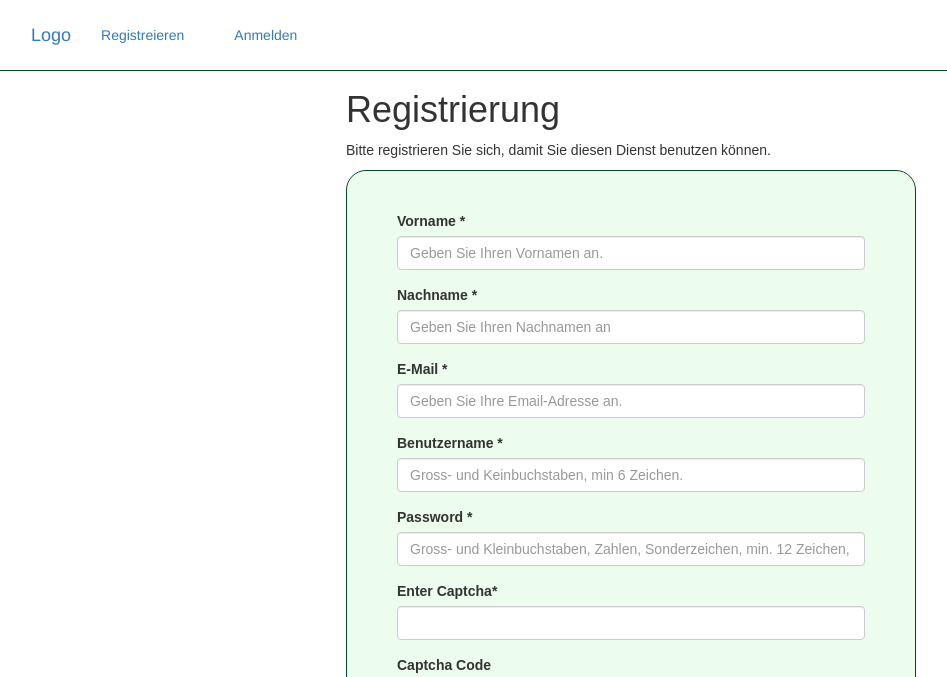
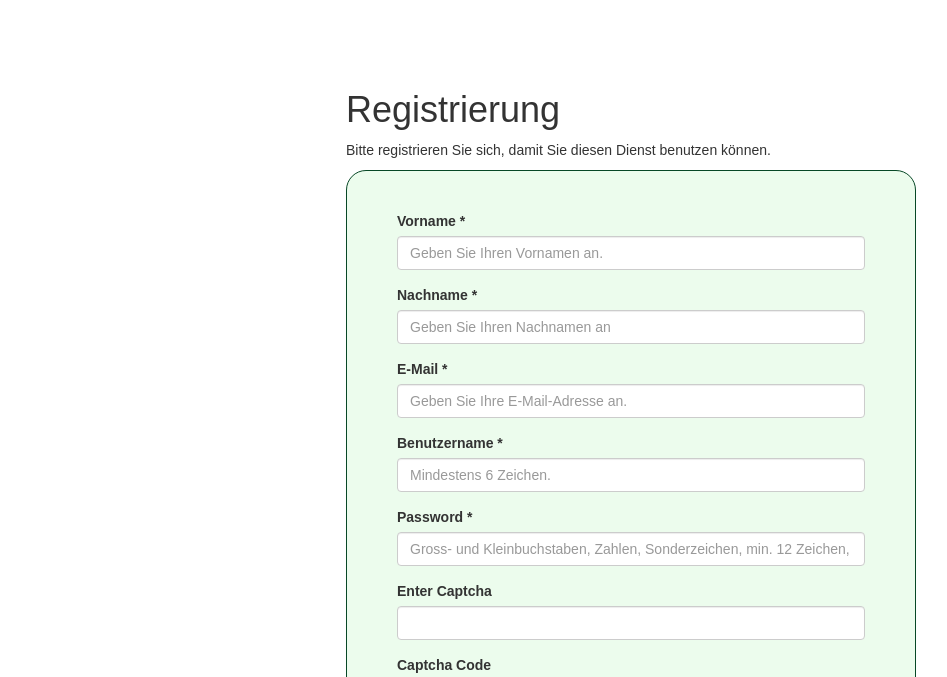
Before and after one commit to mgasche/iTechTracker, a PHP site: page /register.php in a window 1280 px wide. Shown: the top 677 px of the page, without its empty margins (9-956 px from the left). Run offline with PHP 8.4, Linux system fonts and the light colour scheme; some libraries are stand-ins or nearby versions.

Commit message:
Register, Login, Session, Logout, Footer
Die Funktionen Register und Login mit DB Connector überarbeitet und optimiert. Zudem Logout hinzugefügt. Auch Session Handling mit dynamischer Navbar implementiert.

```diff
--- a/include/db-register.inc.php
+++ b/include/db-register.inc.php
@@ -1,30 +1,33 @@
 <?php
 // Wurden Daten mit "POST" gesendet?
 if ($_SERVER['REQUEST_METHOD'] == "POST") {
-    // Validierung mit htmlspecialchars() und trim()
 
+    $error = '';
+
+    // Servervalidierung Validierung
+    // Überprüfen erforderlichen Felder und Trimmen und htmlspecialchars
     if (isset($_POST['firstname'])) {
         $firstname = htmlspecialchars(trim($_POST['firstname']));
-        if (empty($firstname) or strlen($firstname) < 30) {
-            $error .= "Geben Sie bitte einen korrekten Vornamen ein";
+        if (empty($firstname)) {
+            $error .= "Geben Sie bitte Ihren Vornamen ein. ";
         }
     }
     if (isset($_POST['lastname'])) {
         $lastname = htmlspecialchars(trim($_POST['lastname']));
-        if (empty($lastname) or strlen($lastname) < 30) {
-            $error .= "Geben Sie bitte einen korrekten Nachnamen ein";
+        if (empty($lastname)) {
+            $error .= "Geben Sie bitte Ihren Nachnamen ein. ";
         }
     }
     if (isset($_POST['email'])) {
         $email = htmlspecialchars(trim($_POST['email']));
-        if (empty($email) or strlen($email) < 100) {
-            $error .= "Geben Sie bitte eine korrekte Email-Adresse ein";
+        if (!filter_var($email, FILTER_VALIDATE_EMAIL)) {
+            $error .= "Geben Sie bitte eine gültige E-Mail-Adresse ein. ";
         }
     }
     if (isset($_POST['username'])) {
         $username = htmlspecialchars(trim($_POST['username']));
-        if (empty($username) or strlen($username) < 30) {
-            $error .= "Geben Sie bitte einen korrekten Benutzernamen ein";
+        if (empty($username) || strlen($username) < 6) {
+            $error .= "Der Benutzername muss mindestens 6 Zeichen lang sein. ";
         }
     }
 
@@ -52,8 +55,9 @@ if ($_SERVER['REQUEST_METHOD'] == "POST") {
         // Statement schliessen
         $stmt->close();
         // Weiterleiten auf Login seite
-        //header ("Location: login.php"); //Deaktiviert um Fehlermeldungen zu sehen
+        header ("Location: login.php"); //Deaktivieren um Fehlermeldungen zu sehen.
     }
 }
 // Datenbankverbindung schliessen
 $dbconn->close();
+?>
--- a/include/dbconnector.inc.php
+++ b/include/dbconnector.inc.php
@@ -1,14 +1,11 @@
 <?php
-// Datenbankverbindung herstellen
+// DB Zugangsdaten
 $dbservername = "localhost";
 $dbusername = "itechtracker";
 $dbpassword = "TrvM]s9(SwNzls_A";
 $dbname = "itechtracker";
 
-// Initialisierung der Variablen mit leeren Werten
-$firstname = $lastname = $email = $username = $error = $message = '';
-
-// Verbindung zu der Datenbank herstellen
+// Verbindung zu der DB herstellen
 $dbconn = new mysqli($dbservername, $dbusername, $dbpassword, $dbname);
 
 // Überprüfen, ob die Verbindung erfolgreich war
--- /dev/null
+++ b/include/footer.inc.php
@@ -0,0 +1,8 @@
+<footer class="bg-body-tertiary text-center text-lg-start">
+  <!-- Copyright -->
+  <div class="text-center p-3" style="background-color: rgba(0, 0, 0, 0.05);">
+    © 2024 Copyright:
+    <a class="text-body" href="http://localhost/">iTechTracker</a>
+  </div>
+  <!-- Copyright -->
+</footer>
--- a/include/navbar.php
+++ /dev/null
@@ -1,20 +0,0 @@
-<nav class="navbar-fixed-top">
-    <div class="container-fluid">
-        <!-- Brand and toggle get grouped for better mobile display -->
-        <div class="navbar-header">
-            <button type="button" class="navbar-toggle collapsed" data-toggle="collapse" data-target="#bs-example-navbar-collapse-1" aria-expanded="false">
-                <span class="sr-only">Toggle navigation</span>
-                <span class="icon-bar"></span>
-                <span class="icon-bar"></span>
-                <span class="icon-bar"></span>
-            </button>
-            <a class="navbar-brand" href="./">Logo</a>
-        </div>
-        <div class="collapse navbar-collapse" id="bs-example-navbar-collapse-1">
-            <ul class="nav navbar-nav">
-                <li><a href="./register.php">Registreieren</a></li>
-                <li><a href="./login.php">Anmelden</a></li>
-            </ul>
-        </div>
-    </div>
-</nav>
--- a/register.php
+++ b/register.php
@@ -1,7 +1,9 @@
 <?php
-// Include der PHP-Datei für die Benutzerregistrierung
+// Include Dateien
 include 'include/dbconnector.inc.php';
 include 'include/db-register.inc.php';
+
+$error = $message = '';
 ?>
 
 <!DOCTYPE html>
@@ -22,17 +24,13 @@ include 'include/db-register.inc.php';
 </head>
 
 <body>
-  <?php
-  // Include Navbar
-  include 'include/navbar.php';
-  ?>
   <div class="container">
     <h1>Registrierung</h1>
     <p>
       Bitte registrieren Sie sich, damit Sie diesen Dienst benutzen können.
     </p>
     <?php
-    //Ausgabe der Fehlermeldungen
+    //Ausgabe Fehlermeldungen
     if (strlen($error)) {
       echo "<div class=\"alert alert-danger\" role=\"alert\">" . $error . "</div>";
     } elseif (strlen($message)) {
@@ -51,18 +49,18 @@ include 'include/db-register.inc.php';
       </div>
       <div class="form-group">
         <label for="email">E-Mail *</label>
-        <input type="email" name="email" class="form-control" autocomplete="email" id="email" type="email" maxlength="30" required placeholder="Geben Sie Ihre Email-Adresse an.">
+        <input type="email" name="email" class="form-control" autocomplete="email" id="email" type="email" maxlength="30" required placeholder="Geben Sie Ihre E-Mail-Adresse an.">
       </div>
       <div class="form-group">
         <label for="username">Benutzername *</label>
-        <input type="text" name="username" class="form-control" autocomplete="username" id="username" maxlength="30" required placeholder="Gross- und Keinbuchstaben, min 6 Zeichen.">
+        <input type="text" name="username" class="form-control" autocomplete="username" id="username" minlength="6" maxlength="30" required placeholder="Mindestens 6 Zeichen.">
       </div>
       <div class="form-group">
         <label for="password">Password *</label>
         <input type="password" name="password" class="form-control" id="password" required minlength="12" maxlength="255" placeholder="Gross- und Kleinbuchstaben, Zahlen, Sonderzeichen, min. 12 Zeichen, keine Umlaute">
       </div>
       <div class="form-group col-6">
-        <label for="captcha">Enter Captcha*</label>
+        <label for="captcha">Enter Captcha</label>
         <input type="text" class="form-control" name="captcha" id="captcha">
       </div>
       <div class="form-group col-6">
@@ -78,11 +76,14 @@ include 'include/db-register.inc.php';
             <button onclick="window.location.href='./login.php';" type="button" name="button" class="btn btn-info">Anmelden</button>
     </form>
   </div>
-
   <!-- jQuery (necessary for Bootstrap's JavaScript plugins) -->
   <script src="https://code.jquery.com/jquery-3.6.0.min.js"></script>
   <!-- Include all compiled plugins (below), or include individual files as needed -->
   <script src="https://maxcdn.bootstrapcdn.com/bootstrap/3.4.1/js/bootstrap.min.js"></script>
 </body>
+  <?php
+  // Include Navbar
+  include 'include/footer.inc.php';
+  ?>
 
 </html>
```
Also changed, not shown: include/navbar.inc.php (added, +36 -0 lines), index.php (+8 -2 lines), login.php (+19 -13 lines), logout.php (added, +14 -0 lines).
